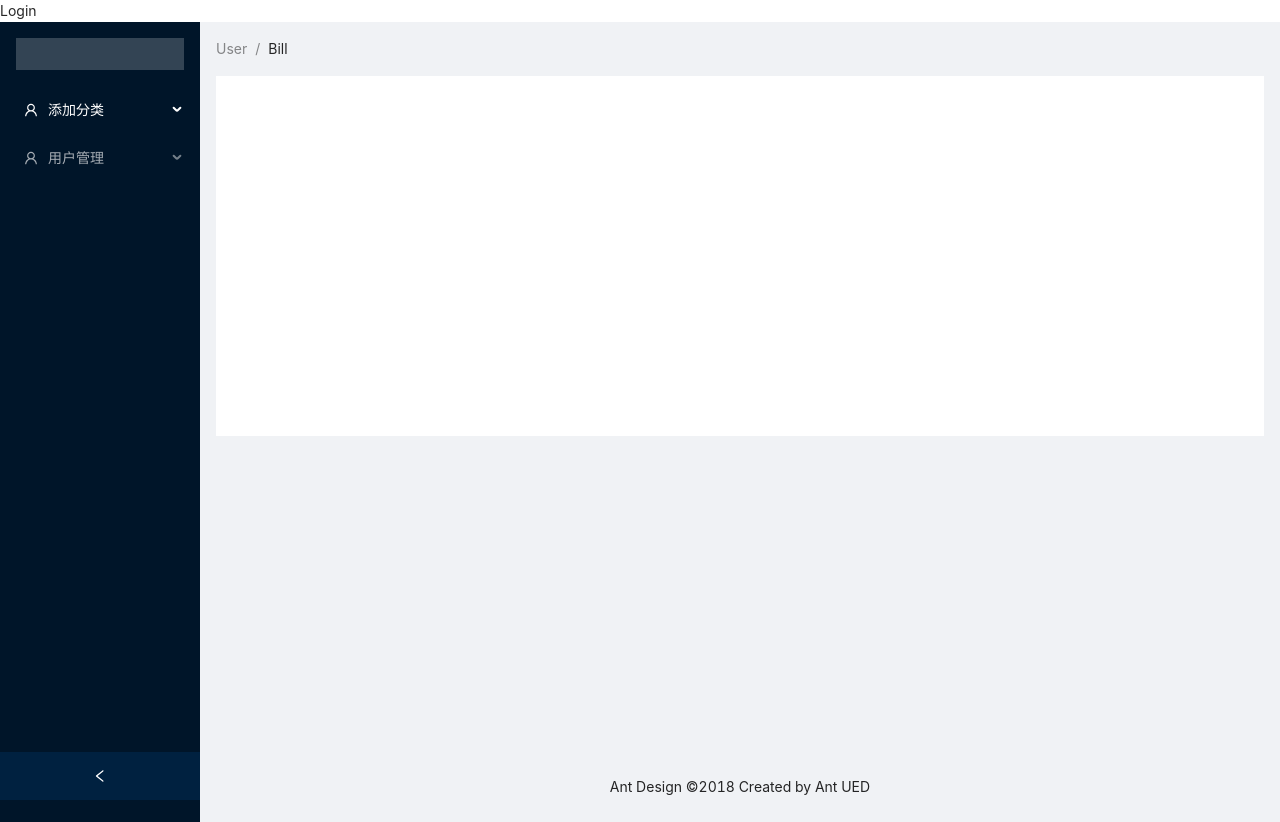
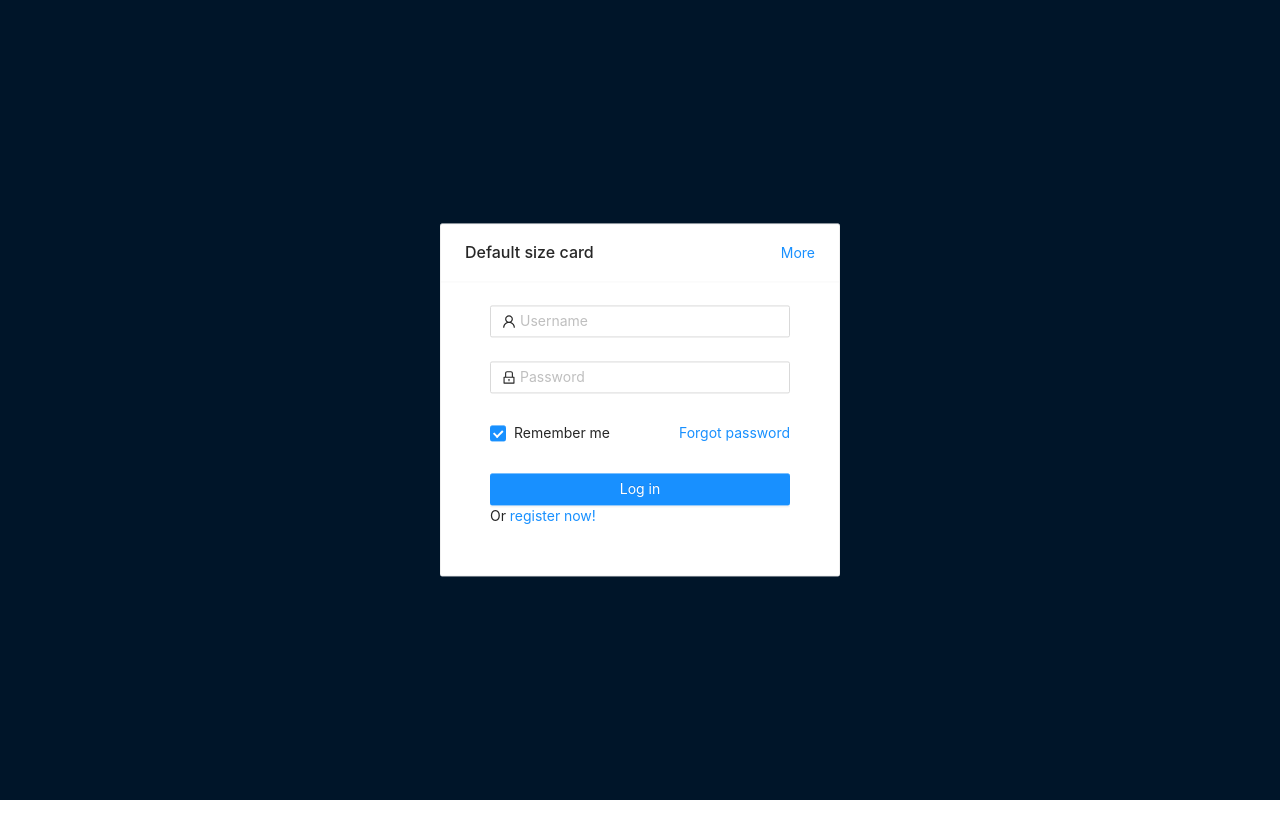
Before and after one commit to githubchx12380/ts-hook-admin, a React (Create React App) app: page /#/login in a window 1280 px wide. After the commit the page ends 800 px from the top, so only its background shows below. Built offline with nearby package versions, Linux system fonts and the light colour scheme.

Commit message:
login样式

```diff
--- a/src/App.tsx
+++ b/src/App.tsx
@@ -2,12 +2,14 @@ import React from 'react';
 import './style/index.scss'
 import Layout from './Layout'
 import { HashRouter } from 'react-router-dom'
-
+import { Route } from 'react-router-dom'
+import Login from './pages/Login'
 function App() {
   return (
     <div className="App">
       <HashRouter>
-        <Layout /> {/* 路由跳转 */}
+        <Route path="/Layout" component={Layout}></Route>
+        <Route exact path="/login" component={Login}></Route>
       </HashRouter>
     </div>
   );
--- a/src/Layout/index.tsx
+++ b/src/Layout/index.tsx
@@ -5,7 +5,6 @@ import Category from '../pages/category'
 import User from '../pages/user'
 import { Layout, Menu, Breadcrumb } from 'antd';
 import router from '../router'
-import Login from '../pages/Login'
 import {
   UserOutlined,
 } from '@ant-design/icons';
@@ -24,13 +23,12 @@ const LoyoutDefault:React.FC = (props:any) => {
       props.history.push(pages + page)
     }
     return (
-
         <>
-          <Route exact path="/login" component={Login}></Route>
           <Layout style={{ minHeight: '100vh' }}>
               <Sider collapsible collapsed={collapsed} onCollapse={onCollapse}>
                 <div className={styles.logo} />
                 <Menu theme="dark" defaultSelectedKeys={['1']} mode="inline">
+                  {/* 导路由表,动态渲染侧边栏 */}
                   {
                     router.map((item,index) => !item.isMenuHide && (!item.children ? <Menu.Item key={index} icon={<UserOutlined />}>{item.title}
                       </Menu.Item> :  <SubMenu key={index} icon={<UserOutlined />}  title={item.title}>
@@ -54,15 +52,15 @@ const LoyoutDefault:React.FC = (props:any) => {
                 </Breadcrumb>
                 <div className={styles.site_layout_background} style={{ padding: 24, minHeight: 360 }}>
                   <Switch>
-                    <Route exact path="/Layout/category" component={Category} />
-                    <Route exact path="/Layout/adduser" component={User} />
+                    <Route  path="/Layout/category" component={Category} />
+                    <Route  path="/Layout/adduser" component={User} />
                   </Switch>
                 </div>
               </Content>
               <Footer style={{ textAlign: 'center' }}>Ant Design ©2018 Created by Ant UED</Footer>
             </Layout>
           </Layout>
-      </>
+        </>
     )
 }
 
--- /dev/null
+++ b/src/pages/Login/index.module.scss
@@ -0,0 +1,23 @@
+.container{
+    background-color: #001529;
+    height: 100vh;
+    .cart_container{
+        position: absolute;
+        left: 50%;
+        top: 50%;
+        transform: translate(-50%,-50%);
+    }
+}
+.login_form {
+    max-width: 300px;
+    margin: 0 auto;
+}
+.login_form_forgot {
+  float: right;
+}
+.ant_col_rtl .login_form_forgot {
+  float: left;
+}
+.login_form_button {
+  width: 100%;
+}
--- a/src/pages/Login/index.tsx
+++ b/src/pages/Login/index.tsx
@@ -1,9 +1,55 @@
 import React from 'react'
+import { Form, Input, Button, Checkbox,Card  } from 'antd';
+import { UserOutlined, LockOutlined } from '@ant-design/icons';
+import styles from './index.module.scss'
 
 const Login:React.FC = () => {
+    function onFinish() {
+
+    }
     return (
-        <div>
-            Login
+        <div className={styles.container}>
+            <Card className={styles.cart_container} title="Default size card"  hoverable extra={<a href="#">More</a>} style={{ width: 400 }}>
+                <Form
+                    name="normal_login"
+                    className={styles.login_form}
+                    initialValues={{ remember: true }}
+                    onFinish={onFinish}
+                >
+                    <Form.Item
+                    name="username"
+                    rules={[{ required: true, message: 'Please input your Username!' }]}
+                    >
+                    <Input prefix={<UserOutlined className="site-form-item-icon" />} placeholder="Username" />
+                    </Form.Item>
+                    <Form.Item
+                    name="password"
+                    rules={[{ required: true, message: 'Please input your Password!' }]}
+                    >
+                    <Input
+                        prefix={<LockOutlined className="site-form-item-icon" />}
+                        type="password"
+                        placeholder="Password"
+                    />
+                    </Form.Item>
+                    <Form.Item>
+                    <Form.Item name="remember" valuePropName="checked" noStyle>
+                        <Checkbox>Remember me</Checkbox>
+                    </Form.Item>
+
+                    <a className={styles.login_form_forgot} href="">
+                        Forgot password
+                    </a>
+                    </Form.Item>
+
+                    <Form.Item>
+                    <Button type="primary" htmlType="submit" className={styles.login_form_button }>
+                        Log in
+                    </Button>
+                    Or <a href="">register now!</a>
+                    </Form.Item>
+                </Form>
+            </Card>
         </div>
     )
 }
--- a/src/style/index.scss
+++ b/src/style/index.scss
@@ -1 +1,2 @@
 @import '~antd/dist/antd.css';
+@import './normalize.scss'
--- /dev/null
+++ b/src/style/normalize.scss
@@ -0,0 +1,349 @@
+/*! normalize.css v8.0.1 | MIT License | github.com/necolas/normalize.css */
+
+/* Document
+   ========================================================================== */
+
+/**
+ * 1. Correct the line height in all browsers.
+ * 2. Prevent adjustments of font size after orientation changes in iOS.
+ */
+
+ html {
+    line-height: 1.15; /* 1 */
+    -webkit-text-size-adjust: 100%; /* 2 */
+  }
+
+  /* Sections
+     ========================================================================== */
+
+  /**
+   * Remove the margin in all browsers.
+   */
+
+  body {
+    margin: 0;
+  }
+
+  /**
+   * Render the `main` element consistently in IE.
+   */
+
+  main {
+    display: block;
+  }
+
+  /**
+   * Correct the font size and margin on `h1` elements within `section` and
+   * `article` contexts in Chrome, Firefox, and Safari.
+   */
+
+  h1 {
+    font-size: 2em;
+    margin: 0.67em 0;
+  }
+
+  /* Grouping content
+     ========================================================================== */
+
+  /**
+   * 1. Add the correct box sizing in Firefox.
+   * 2. Show the overflow in Edge and IE.
+   */
+
+  hr {
+    box-sizing: content-box; /* 1 */
+    height: 0; /* 1 */
+    overflow: visible; /* 2 */
+  }
+
+  /**
+   * 1. Correct the inheritance and scaling of font size in all browsers.
+   * 2. Correct the odd `em` font sizing in all browsers.
+   */
+
+  pre {
+    font-family: monospace, monospace; /* 1 */
+    font-size: 1em; /* 2 */
+  }
+
+  /* Text-level semantics
+     ========================================================================== */
+
+  /**
+   * Remove the gray background on active links in IE 10.
+   */
+
+  a {
+    background-color: transparent;
+  }
+
+  /**
+   * 1. Remove the bottom border in Chrome 57-
+   * 2. Add the correct text decoration in Chrome, Edge, IE, Opera, and Safari.
+   */
+
+  abbr[title] {
+    border-bottom: none; /* 1 */
+    text-decoration: underline; /* 2 */
+    text-decoration: underline dotted; /* 2 */
+  }
+
+  /**
+   * Add the correct font weight in Chrome, Edge, and Safari.
+   */
+
+  b,
+  strong {
+    font-weight: bolder;
+  }
+
+  /**
+   * 1. Correct the inheritance and scaling of font size in all browsers.
+   * 2. Correct the odd `em` font sizing in all browsers.
+   */
+
+  code,
+  kbd,
+  samp {
+    font-family: monospace, monospace; /* 1 */
+    font-size: 1em; /* 2 */
+  }
+
+  /**
+   * Add the correct font size in all browsers.
+   */
+
+  small {
+    font-size: 80%;
+  }
+
+  /**
+   * Prevent `sub` and `sup` elements from affecting the line height in
+   * all browsers.
+   */
+
+  sub,
+  sup {
+    font-size: 75%;
+    line-height: 0;
+    position: relative;
+    vertical-align: baseline;
+  }
+
+  sub {
+    bottom: -0.25em;
+  }
+
+  sup {
+    top: -0.5em;
+  }
+
+  /* Embedded content
+     ========================================================================== */
+
+  /**
+   * Remove the border on images inside links in IE 10.
+   */
+
+  img {
+    border-style: none;
+  }
+
+  /* Forms
+     ========================================================================== */
+
+  /**
+   * 1. Change the font styles in all browsers.
+   * 2. Remove the margin in Firefox and Safari.
+   */
+
+  button,
+  input,
+  optgroup,
+  select,
+  textarea {
+    font-family: inherit; /* 1 */
+    font-size: 100%; /* 1 */
+    line-height: 1.15; /* 1 */
+    margin: 0; /* 2 */
+  }
+
+  /**
+   * Show the overflow in IE.
+   * 1. Show the overflow in Edge.
+   */
+
+  button,
+  input { /* 1 */
+    overflow: visible;
+  }
+
+  /**
+   * Remove the inheritance of text transform in Edge, Firefox, and IE.
+   * 1. Remove the inheritance of text transform in Firefox.
+   */
+
+  button,
+  select { /* 1 */
+    text-transform: none;
+  }
+
+  /**
+   * Correct the inability to style clickable types in iOS and Safari.
+   */
+
+  button,
+  [type="button"],
+  [type="reset"],
+  [type="submit"] {
+    -webkit-appearance: button;
+  }
+
+  /**
+   * Remove the inner border and padding in Firefox.
+   */
+
+  button::-moz-focus-inner,
+  [type="button"]::-moz-focus-inner,
+  [type="reset"]::-moz-focus-inner,
+  [type="submit"]::-moz-focus-inner {
+    border-style: none;
+    padding: 0;
+  }
+
+  /**
+   * Restore the focus styles unset by the previous rule.
+   */
+
+  button:-moz-focusring,
+  [type="button"]:-moz-focusring,
+  [type="reset"]:-moz-focusring,
+  [type="submit"]:-moz-focusring {
+    outline: 1px dotted ButtonText;
+  }
+
+  /**
+   * Correct the padding in Firefox.
+   */
+
+  fieldset {
+    padding: 0.35em 0.75em 0.625em;
+  }
+
+  /**
+   * 1. Correct the text wrapping in Edge and IE.
+   * 2. Correct the color inheritance from `fieldset` elements in IE.
+   * 3. Remove the padding so developers are not caught out when they zero out
+   *    `fieldset` elements in all browsers.
+   */
+
+  legend {
+    box-sizing: border-box; /* 1 */
+    color: inherit; /* 2 */
+    display: table; /* 1 */
+    max-width: 100%; /* 1 */
+    padding: 0; /* 3 */
+    white-space: normal; /* 1 */
+  }
+
+  /**
+   * Add the correct vertical alignment in Chrome, Firefox, and Opera.
+   */
+
+  progress {
+    vertical-align: baseline;
+  }
+
+  /**
+   * Remove the default vertical scrollbar in IE 10+.
+   */
+
+  textarea {
+    overflow: auto;
+  }
+
+  /**
+   * 1. Add the correct box sizing in IE 10.
+   * 2. Remove the padding in IE 10.
+   */
+
+  [type="checkbox"],
+  [type="radio"] {
+    box-sizing: border-box; /* 1 */
+    padding: 0; /* 2 */
+  }
+
+  /**
+   * Correct the cursor style of increment and decrement buttons in Chrome.
+   */
+
+  [type="number"]::-webkit-inner-spin-button,
+  [type="number"]::-webkit-outer-spin-button {
+    height: auto;
+  }
+
+  /**
+   * 1. Correct the odd appearance in Chrome and Safari.
+   * 2. Correct the outline style in Safari.
+   */
+
+  [type="search"] {
+    -webkit-appearance: textfield; /* 1 */
+    outline-offset: -2px; /* 2 */
+  }
+
+  /**
+   * Remove the inner padding in Chrome and Safari on macOS.
+   */
+
+  [type="search"]::-webkit-search-decoration {
+    -webkit-appearance: none;
+  }
+
+  /**
+   * 1. Correct the inability to style clickable types in iOS and Safari.
+   * 2. Change font properties to `inherit` in Safari.
+   */
+
+  ::-webkit-file-upload-button {
+    -webkit-appearance: button; /* 1 */
+    font: inherit; /* 2 */
+  }
+
+  /* Interactive
+     ========================================================================== */
+
+  /*
+   * Add the correct display in Edge, IE 10+, and Firefox.
+   */
+
+  details {
+    display: block;
+  }
+
+  /*
+   * Add the correct display in all browsers.
+   */
+
+  summary {
+    display: list-item;
+  }
+
+  /* Misc
+     ========================================================================== */
+
+  /**
+   * Add the correct display in IE 10+.
+   */
+
+  template {
+    display: none;
+  }
+
+  /**
+   * Add the correct display in IE 10.
+   */
+
+  [hidden] {
+    display: none;
+  }
```
